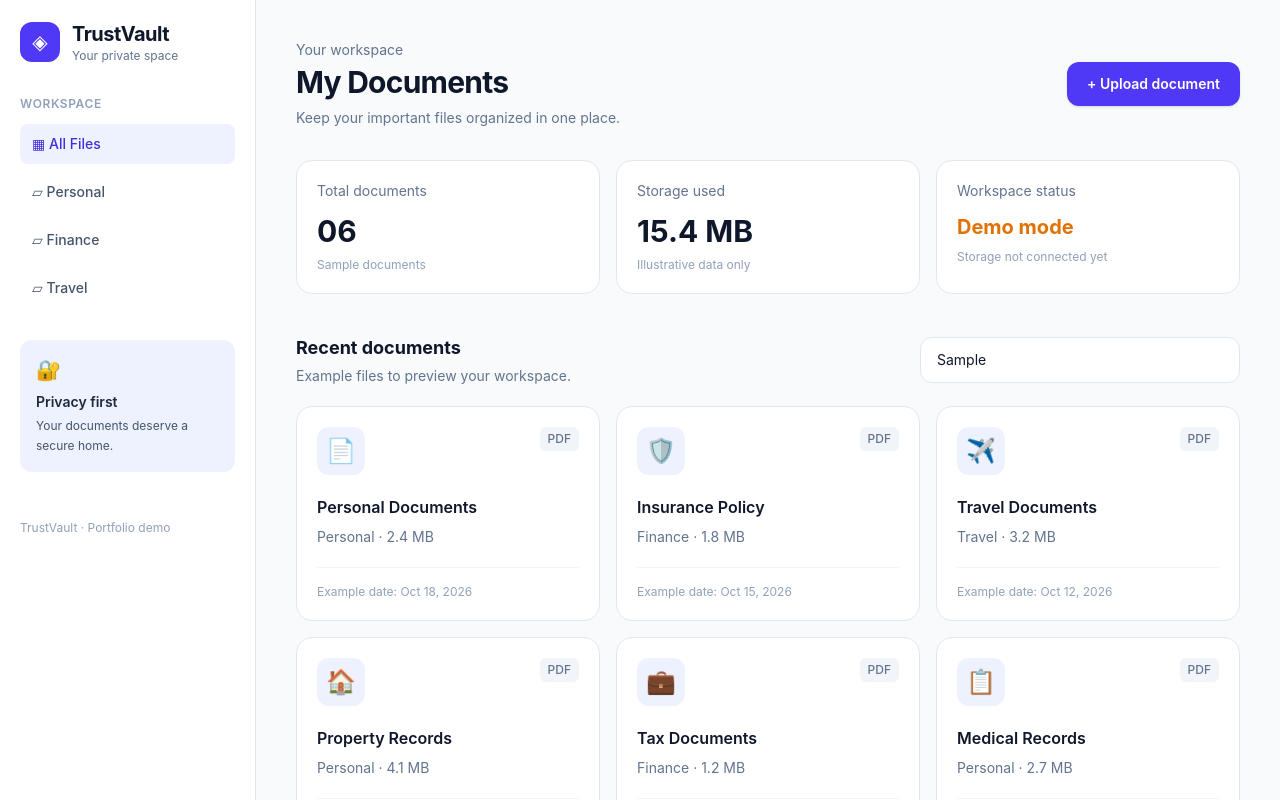
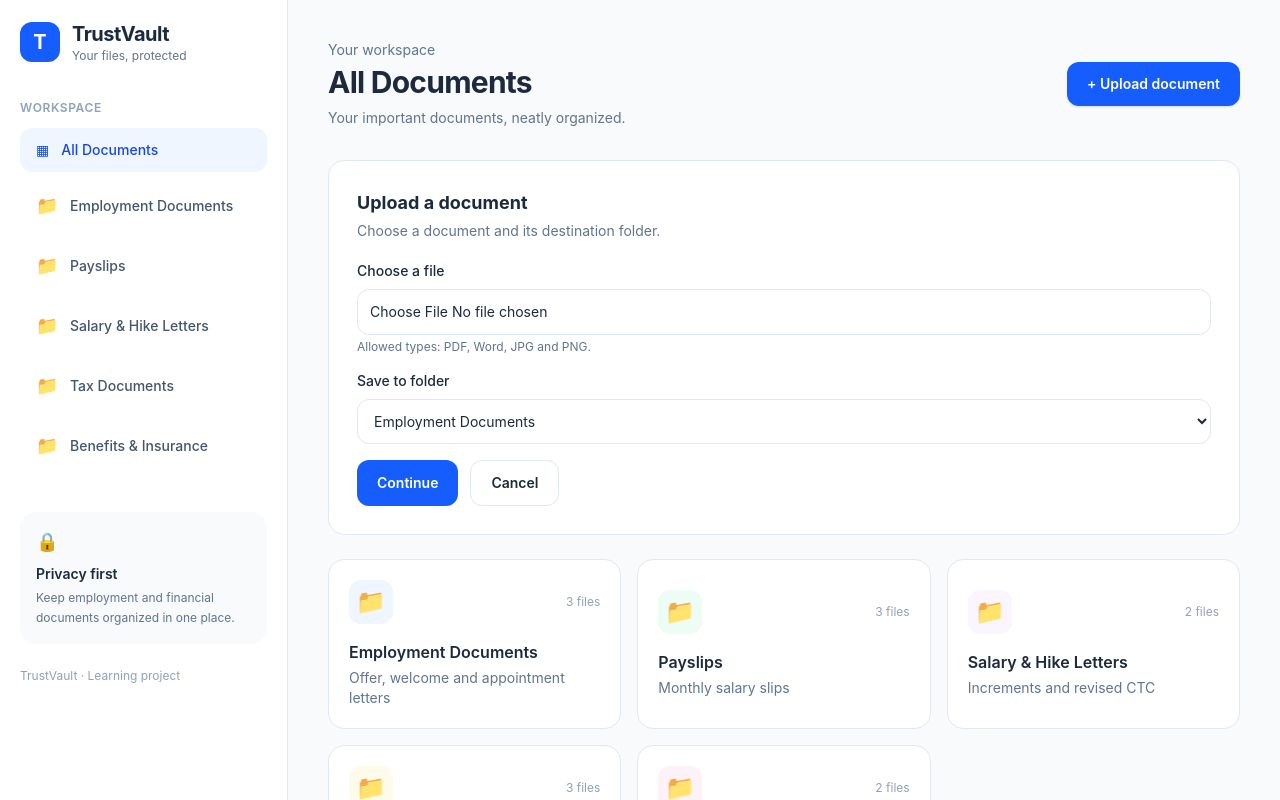
Before and after one commit to DenaboyinaAkanksha/TrustVault, a React (Vite) app: page / in a window 1280 px wide. Both pictures are taken after typing "Sample" into the empty fields and a click on the button "+ Upload document". Shown: the top 800 px of the page. Built offline with nearby package versions, Linux system fonts and the light colour scheme.

Commit message:
added document and validation

```diff
--- a/src/App.tsx
+++ b/src/App.tsx
@@ -1,146 +1,357 @@
-const documents = [
-  { name: "Personal Documents", type: "PDF", category: "Personal", size: "2.4 MB", date: "Oct 18, 2026", icon: "📄" },
-  { name: "Insurance Policy", type: "PDF", category: "Finance", size: "1.8 MB", date: "Oct 15, 2026", icon: "🛡️" },
-  { name: "Travel Documents", type: "PDF", category: "Travel", size: "3.2 MB", date: "Oct 12, 2026", icon: "✈️" },
-  { name: "Property Records", type: "PDF", category: "Personal", size: "4.1 MB", date: "Oct 10, 2026", icon: "🏠" },
-  { name: "Tax Documents", type: "PDF", category: "Finance", size: "1.2 MB", date: "Oct 05, 2026", icon: "💼" },
-  { name: "Medical Records", type: "PDF", category: "Personal", size: "2.7 MB", date: "Sep 28, 2026", icon: "📋" },
+import { useState } from 'react'
+
+type Document = {
+  id: number
+  name: string
+  type: string
+  size: string
+  date: string
+  folder: string
+}
+
+const folders = [
+  { name: 'Employment Documents', icon: 'briefcase-business', color: 'text-blue-600 bg-blue-50', description: 'Offer, welcome and appointment letters' },
+  { name: 'Payslips', icon: 'wallet', color: 'text-emerald-600 bg-emerald-50', description: 'Monthly salary slips' },
+  { name: 'Salary & Hike Letters', icon: 'trending-up', color: 'text-purple-600 bg-purple-50', description: 'Increments and revised CTC' },
+  { name: 'Tax Documents', icon: 'landmark', color: 'text-amber-600 bg-amber-50', description: 'Form 16, AIS and tax records' },
+  { name: 'Benefits & Insurance', icon: 'shield-check', color: 'text-pink-600 bg-pink-50', description: 'EPF, insurance and benefits' },
 ]
 
-const categories = ["All Files", "Personal", "Finance", "Travel"]
+const initialDocuments: Document[] = [
+  { id: 1, name: 'Welcome Letter.pdf', type: 'PDF', size: '420 KB', date: 'Oct 18, 2026', folder: 'Employment Documents' },
+  { id: 2, name: 'Offer Letter.pdf', type: 'PDF', size: '580 KB', date: 'Oct 17, 2026', folder: 'Employment Documents' },
+  { id: 3, name: 'Appointment Letter.pdf', type: 'PDF', size: '510 KB', date: 'Oct 16, 2026', folder: 'Employment Documents' },
+  { id: 4, name: 'September 2026 Payslip.pdf', type: 'PDF', size: '220 KB', date: 'Oct 01, 2026', folder: 'Payslips' },
+  { id: 5, name: 'August 2026 Payslip.pdf', type: 'PDF', size: '215 KB', date: 'Sep 01, 2026', folder: 'Payslips' },
+  { id: 6, name: 'July 2026 Payslip.pdf', type: 'PDF', size: '218 KB', date: 'Aug 01, 2026', folder: 'Payslips' },
+  { id: 7, name: 'Annual Hike Letter 2026.pdf', type: 'PDF', size: '360 KB', date: 'Apr 10, 2026', folder: 'Salary & Hike Letters' },
+  { id: 8, name: 'Revised CTC Letter.pdf', type: 'PDF', size: '390 KB', date: 'Apr 10, 2026', folder: 'Salary & Hike Letters' },
+  { id: 9, name: 'Form 16 - FY 2025-26.pdf', type: 'PDF', size: '680 KB', date: 'Jun 15, 2026', folder: 'Tax Documents' },
+  { id: 10, name: 'Form 26AS - FY 2025-26.pdf', type: 'PDF', size: '450 KB', date: 'Jun 14, 2026', folder: 'Tax Documents' },
+  { id: 11, name: 'ITR Acknowledgement.pdf', type: 'PDF', size: '310 KB', date: 'Jul 20, 2026', folder: 'Tax Documents' },
+  { id: 12, name: 'EPF Statement.pdf', type: 'PDF', size: '290 KB', date: 'Sep 12, 2026', folder: 'Benefits & Insurance' },
+  { id: 13, name: 'Health Insurance Policy.pdf', type: 'PDF', size: '1.2 MB', date: 'Aug 22, 2026', folder: 'Benefits & Insurance' },
+]
 
 function App() {
+  const [activeFolder, setActiveFolder] = useState('All Documents')
+  const [search, setSearch] = useState('')
+  const [documents, setDocuments] = useState(initialDocuments)
+  const [showUploadForm, setShowUploadForm] = useState(false)
+
+  const visibleDocuments = documents.filter((document) => {
+    const matchesFolder =
+      activeFolder === 'All Documents' || document.folder === activeFolder
+    const matchesSearch = document.name.toLowerCase().includes(search.toLowerCase())
+    return matchesFolder && matchesSearch
+  })
+
+  const folderCount = (folderName: string) =>
+    documents.filter((document) => document.folder === folderName).length
+
   return (
-    <div className="min-h-screen bg-slate-50 text-slate-900 md:flex">
-      <aside className="border-b border-slate-200 bg-white p-5 md:min-h-screen md:w-64 md:border-b-0 md:border-r">
-        <div className="flex items-center gap-3">
-          <div className="flex h-10 w-10 items-center justify-center rounded-xl bg-indigo-600 text-xl text-white">
-            ◈
-          </div>
+    <div className="min-h-screen bg-slate-50 text-slate-800 md:flex">
+      <aside className="w-full border-b border-slate-200 bg-white p-5 md:min-h-screen md:w-72 md:border-b-0 md:border-r">
+        <div className="mb-9 flex items-center gap-3">
+          <div className="flex h-10 w-10 items-center justify-center rounded-xl bg-blue-600 text-xl font-bold text-white">T</div>
           <div>
             <h1 className="text-xl font-bold tracking-tight">TrustVault</h1>
-            <p className="text-xs text-slate-500">Your private space</p>
+            <p className="text-xs text-slate-500">Your files, protected</p>
           </div>
         </div>
 
-        <p className="mb-3 mt-8 text-xs font-semibold uppercase tracking-wider text-slate-400">
-          Workspace
-        </p>
-
-        <nav className="flex gap-2 overflow-x-auto md:flex-col">
-          {categories.map((category, index) => (
+        <p className="mb-3 text-xs font-semibold uppercase tracking-wider text-slate-400">Workspace</p>
+        <nav className="flex flex-wrap gap-2 md:flex-col">
+          <button
+            onClick={() => setActiveFolder('All Documents')}
+            className={`flex items-center gap-3 rounded-xl px-4 py-3 text-left text-sm font-medium ${activeFolder === 'All Documents' ? 'bg-blue-50 text-blue-700' : 'text-slate-600 hover:bg-slate-100'}`}
+          >
+            <span>▦</span> All Documents
+          </button>
+          {folders.map((folder) => (
             <button
-              key={category}
-              className={`whitespace-nowrap rounded-lg px-3 py-2.5 text-left text-sm font-medium ${
-                index === 0
-                  ? "bg-indigo-50 text-indigo-700"
-                  : "text-slate-600 hover:bg-slate-100"
-              }`}
+              key={folder.name}
+              onClick={() => setActiveFolder(folder.name)}
+              className={`flex items-center gap-3 rounded-xl px-4 py-3 text-left text-sm font-medium ${activeFolder === folder.name ? 'bg-blue-50 text-blue-700' : 'text-slate-600 hover:bg-slate-100'}`}
             >
-              {category === "All Files" ? "▦" : "▱"} {category}
+              <span className="text-lg">📁</span>
+              <span>{folder.name}</span>
             </button>
           ))}
         </nav>
 
-        <div className="mt-8 hidden rounded-xl bg-indigo-50 p-4 md:block">
-          <div className="mb-2 text-xl">🔐</div>
-          <p className="text-sm font-semibold text-slate-800">Privacy first</p>
-          <p className="mt-1 text-xs leading-5 text-slate-600">
-            Your documents deserve a secure home.
+        <div className="mt-10 rounded-2xl bg-slate-50 p-4">
+          <div className="mb-2 text-lg">🔒</div>
+          <h2 className="text-sm font-semibold">Privacy first</h2>
+          <p className="mt-1 text-xs leading-5 text-slate-500">
+            Keep employment and financial documents organized in one place.
           </p>
         </div>
-
-        <div className="mt-6 text-xs text-slate-400 md:mt-12">
-          TrustVault · Portfolio demo
-        </div>
+        <p className="mt-6 text-xs text-slate-400">TrustVault · Learning project</p>
       </aside>
 
       <main className="min-w-0 flex-1 p-5 sm:p-8 lg:p-10">
-        <header className="flex flex-col justify-between gap-5 sm:flex-row sm:items-center">
+        <header className="mb-8 flex flex-col justify-between gap-5 sm:flex-row sm:items-center">
           <div>
-            <p className="text-sm text-slate-500">Your workspace</p>
-            <h2 className="mt-1 text-2xl font-bold tracking-tight sm:text-3xl">
-              My Documents
-            </h2>
-            <p className="mt-2 text-sm text-slate-500">
-              Keep your important files organized in one place.
-            </p>
+            <p className="mb-1 text-sm text-slate-500">Your workspace</p>
+            <h2 className="text-3xl font-bold tracking-tight">{activeFolder}</h2>
+            <p className="mt-2 text-sm text-slate-500">Your important documents, neatly organized.</p>
           </div>
-
           <button
-            onClick={() => alert("File upload will be added in the next step.")}
-            className="rounded-xl bg-indigo-600 px-5 py-3 text-sm font-semibold text-white shadow-sm transition hover:bg-indigo-700"
+            onClick={() => setShowUploadForm(true)}
+            className="rounded-xl bg-blue-600 px-5 py-3 text-sm font-semibold text-white shadow-sm transition hover:bg-blue-700"
           >
             + Upload document
           </button>
         </header>
+       {showUploadForm && (
+           <UploadForm
+          onCancel={() => setShowUploadForm(false)}
+          onUpload={(newDocument) => {
+          setDocuments((currentDocuments) => [
+                ...currentDocuments,
+            {
+          id: Math.max(0, ...currentDocuments.map((document) => document.id)) + 1,
+              ...newDocument,
+           },
+          ])
+        setActiveFolder('All Documents')
+        setSearch('')
+       }}
+       />
+       )}
 
-        <div className="mt-8 grid grid-cols-1 gap-4 sm:grid-cols-3">
-          <div className="rounded-2xl border border-slate-200 bg-white p-5">
-            <p className="text-sm text-slate-500">Total documents</p>
-            <p className="mt-3 text-3xl font-bold">06</p>
-            <p className="mt-2 text-xs text-slate-400">Sample documents</p>
-          </div>
-          <div className="rounded-2xl border border-slate-200 bg-white p-5">
-            <p className="text-sm text-slate-500">Storage used</p>
-            <p className="mt-3 text-3xl font-bold">15.4 MB</p>
-            <p className="mt-2 text-xs text-slate-400">Illustrative data only</p>
-          </div>
-          <div className="rounded-2xl border border-slate-200 bg-white p-5">
-            <p className="text-sm text-slate-500">Workspace status</p>
-            <p className="mt-3 text-xl font-bold text-amber-600">Demo mode</p>
-            <p className="mt-2 text-xs text-slate-400">Storage not connected yet</p>
-          </div>
-        </div>
 
-        <section className="mt-10">
-          <div className="flex flex-col justify-between gap-4 sm:flex-row sm:items-center">
+
+        <section className="mb-8 grid gap-4 sm:grid-cols-2 xl:grid-cols-3">
+          {folders.map((folder) => (
+            <button
+              key={folder.name}
+              onClick={() => setActiveFolder(folder.name)}
+              className={`rounded-2xl border bg-white p-5 text-left transition hover:-translate-y-0.5 hover:shadow-md ${activeFolder === folder.name ? 'border-blue-300 ring-2 ring-blue-100' : 'border-slate-200'}`}
+            >
+              <div className="mb-4 flex items-center justify-between">
+                <span className={`flex h-11 w-11 items-center justify-center rounded-xl text-2xl ${folder.color}`}>📁</span>
+                <span className="text-xs text-slate-400">{folderCount(folder.name)} files</span>
+              </div>
+              <h3 className="font-semibold">{folder.name}</h3>
+              <p className="mt-1 text-sm text-slate-500">{folder.description}</p>
+            </button>
+          ))}
+        </section>
+
+        <section className="rounded-2xl border border-slate-200 bg-white p-5 sm:p-7">
+          <div className="mb-6 flex flex-col justify-between gap-4 sm:flex-row sm:items-center">
             <div>
-              <h3 className="text-lg font-bold">Recent documents</h3>
+              <h3 className="text-lg font-bold">
+                {activeFolder === 'All Documents' ? 'All Documents' : activeFolder}
+              </h3>
               <p className="mt-1 text-sm text-slate-500">
-                Example files to preview your workspace.
+                {visibleDocuments.length} sample {visibleDocuments.length === 1 ? 'document' : 'documents'}
               </p>
             </div>
             <input
               type="search"
+              value={search}
+              onChange={(event) => setSearch(event.target.value)}
               placeholder="Search documents..."
-              className="w-full rounded-xl border border-slate-200 bg-white px-4 py-3 text-sm outline-none transition placeholder:text-slate-400 focus:border-indigo-400 focus:ring-2 focus:ring-indigo-100 sm:max-w-xs"
+              className="w-full rounded-xl border border-slate-200 bg-slate-50 px-4 py-3 text-sm outline-none focus:border-blue-400 focus:ring-2 focus:ring-blue-100 sm:max-w-xs"
             />
           </div>
 
-          <div className="mt-5 grid grid-cols-1 gap-4 sm:grid-cols-2 xl:grid-cols-3">
-            {documents.map((document) => (
-              <article
-                key={document.name}
-                className="rounded-2xl border border-slate-200 bg-white p-5 transition hover:-translate-y-0.5 hover:border-indigo-200 hover:shadow-md"
-              >
-                <div className="flex items-start justify-between">
-                  <div className="flex h-12 w-12 items-center justify-center rounded-xl bg-indigo-50 text-2xl">
-                    {document.icon}
-                  </div>
-                  <span className="rounded-md bg-slate-100 px-2 py-1 text-xs font-medium text-slate-500">
-                    {document.type}
-                  </span>
-                </div>
-
-                <h4 className="mt-5 truncate font-semibold">{document.name}</h4>
-                <p className="mt-2 text-sm text-slate-500">
-                  {document.category} · {document.size}
-                </p>
-                <div className="mt-5 border-t border-slate-100 pt-4 text-xs text-slate-400">
-                  Example date: {document.date}
-                </div>
-              </article>
-            ))}
+          <div className="overflow-x-auto">
+            <table className="w-full min-w-[520px] text-left text-sm">
+              <thead>
+                <tr className="border-b border-slate-100 text-xs uppercase tracking-wider text-slate-400">
+                  <th className="pb-4 font-medium">Document name</th>
+                  <th className="pb-4 font-medium">Folder</th>
+                  <th className="pb-4 font-medium">Size</th>
+                  <th className="pb-4 font-medium">Date added</th>
+                </tr>
+              </thead>
+              <tbody>
+                {visibleDocuments.map((document) => (
+                  <tr key={document.id} className="border-b border-slate-50 last:border-0 hover:bg-slate-50">
+                    <td className="py-4 pr-4">
+                      <div className="flex items-center gap-3">
+                        <span className="rounded-lg bg-red-50 px-2 py-2 text-xs font-bold text-red-600">PDF</span>
+                        <span className="font-medium text-slate-700">{document.name}</span>
+                      </div>
+                    </td>
+                    <td className="py-4 text-slate-500">{document.folder}</td>
+                    <td className="py-4 text-slate-500">{document.size}</td>
+                    <td className="py-4 text-slate-500">{document.date}</td>
+                  </tr>
+                ))}
+                {visibleDocuments.length === 0 && (
+                  <tr>
+                    <td colSpan={4} className="py-10 text-center text-slate-500">
+                      No documents found. Try another search.
+                    </td>
+                  </tr>
+                )}
+              </tbody>
+            </table>
           </div>
+          <p className="mt-5 text-xs text-slate-400">
+            Demo content only. These are fictional examples; no actual documents are stored or protected yet.
+          </p>
         </section>
-
-        <footer className="mt-10 border-t border-slate-200 py-5 text-center text-xs text-slate-400">
-          TrustVault is currently a demo. No files are being uploaded or stored.
-        </footer>
       </main>
     </div>
   )
 }
 
+function UploadForm({
+  onCancel,
+  onUpload,
+}: {
+  onCancel: () => void
+  onUpload: (document: Omit<Document, 'id'>) => void
+}) {
+  const [fileName, setFileName] = useState('')
+  const [folder, setFolder] = useState('Employment Documents')
+  const [error, setError] = useState('')
+
+  return (
+    <div className="mb-6 rounded-2xl border border-slate-200 bg-white p-5 sm:p-7">
+      <h3 className="text-lg font-bold">Upload a document</h3>
+      <p className="mt-1 text-sm text-slate-500">
+        Choose a document and its destination folder.
+      </p>
+
+      <form
+        className="mt-5 space-y-4"
+        onSubmit={(event) => {
+         event.preventDefault()
+
+        const fileInput = event.currentTarget.querySelector(
+         'input[type="file"]',
+        )as HTMLInputElement
+
+       const selectedFile = fileInput.files?.[0]
+
+       if (!selectedFile || !fileName || error) {
+       setError('Please select a valid file before continuing.')
+       return
+       }
+
+      const sizeInKB = Math.round(selectedFile.size / 1024)
+      const formattedSize =
+       sizeInKB >= 1024
+        ? `${(sizeInKB / 1024).toFixed(1)} MB`
+        : `${sizeInKB} KB`
+
+     onUpload({
+      name: selectedFile.name,
+      type: selectedFile.type,
+      size: formattedSize,
+      date: new Date().toLocaleDateString('en-US', {
+        month: 'short',
+        day: '2-digit',
+        year: 'numeric',
+      }),
+     folder,
+    })
+
+     onCancel()
+    }}
+      >
+        <div>
+          <label
+            htmlFor="document-file"
+            className="mb-2 block text-sm font-medium"
+          >
+            Choose a file
+          </label>
+          <input
+            id="document-file"
+            type="file"
+            accept=".pdf,.doc,.docx,.jpg,.jpeg,.png"
+            required
+            onChange={(event) => {
+  const selectedFile = event.target.files?.[0]
+
+  setError('')
+  setFileName('')
+
+  if (!selectedFile) return
+
+  const allowedTypes = [
+    'application/pdf',
+    'application/msword',
+    'application/vnd.openxmlformats-officedocument.wordprocessingml.document',
+    'image/jpeg',
+    'image/png',
+  ]
+
+  const maxSize = 10 * 1024 * 1024
+
+  if (!allowedTypes.includes(selectedFile.type)) {
+    setError('Unsupported file type. Choose a PDF, Word document, JPG, or PNG.')
+    event.target.value = ''
+    return
+  }
+
+  if (selectedFile.size > maxSize) {
+    setError('File is too large. The maximum allowed size is 10 MB.')
+    event.target.value = ''
+    return
+  }
+
+  setFileName(selectedFile.name)
+}}
+            className="block w-full rounded-xl border border-slate-200 p-3 text-sm"
+          />
+          <p className="mt-1 text-xs text-slate-500">
+            Allowed types: PDF, Word, JPG and PNG.
+          </p>
+          {error && (
+          <p className="mt-2 text-sm text-red-600" role="alert">
+          {error}
+          </p>
+          )}
+        </div>
+
+        <div>
+          <label
+            htmlFor="document-folder"
+            className="mb-2 block text-sm font-medium"
+          >
+            Save to folder
+          </label>
+          <select
+            id="document-folder"
+            value={folder}
+            onChange={(event) => setFolder(event.target.value)}
+            className="w-full rounded-xl border border-slate-200 bg-white p-3 text-sm"
+          >
+            <option>Employment Documents</option>
+            <option>Payslips</option>
+            <option>Salary &amp; Hike Letters</option>
+            <option>Tax Documents</option>
+            <option>Benefits &amp; Insurance</option>
+          </select>
+        </div>
+
+        <div className="flex flex-wrap gap-3">
+          <button
+            type="submit"
+            className="rounded-xl bg-blue-600 px-5 py-3 text-sm font-semibold text-white hover:bg-blue-700"
+          >
+            Continue
+          </button>
+          <button
+            type="button"
+            onClick={onCancel}
+            className="rounded-xl border border-slate-200 px-5 py-3 text-sm font-semibold hover:bg-slate-50"
+          >
+            Cancel
+          </button>
+        </div>
+      </form>
+    </div>
+  )
+}
+
 export default App
```
